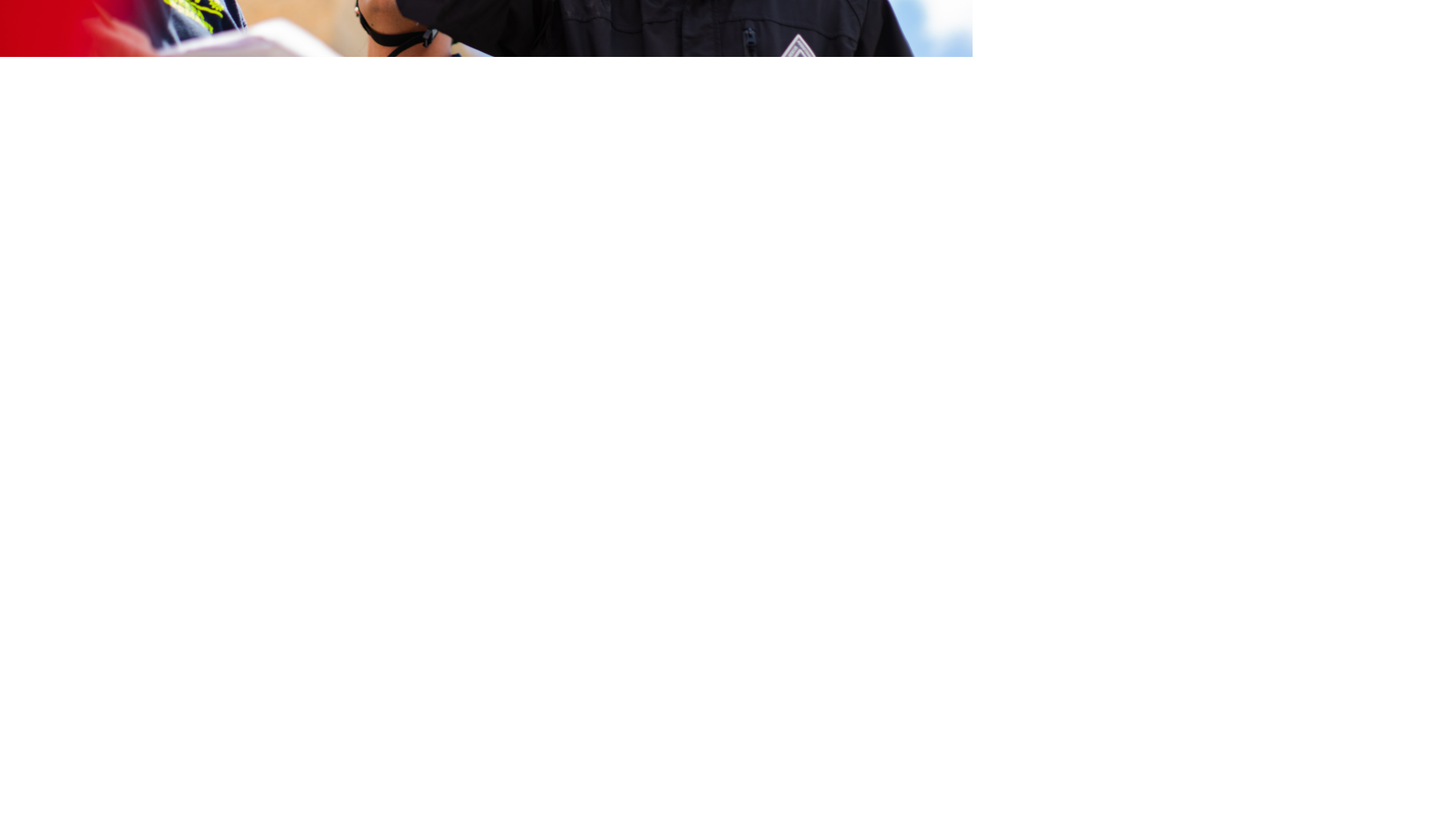
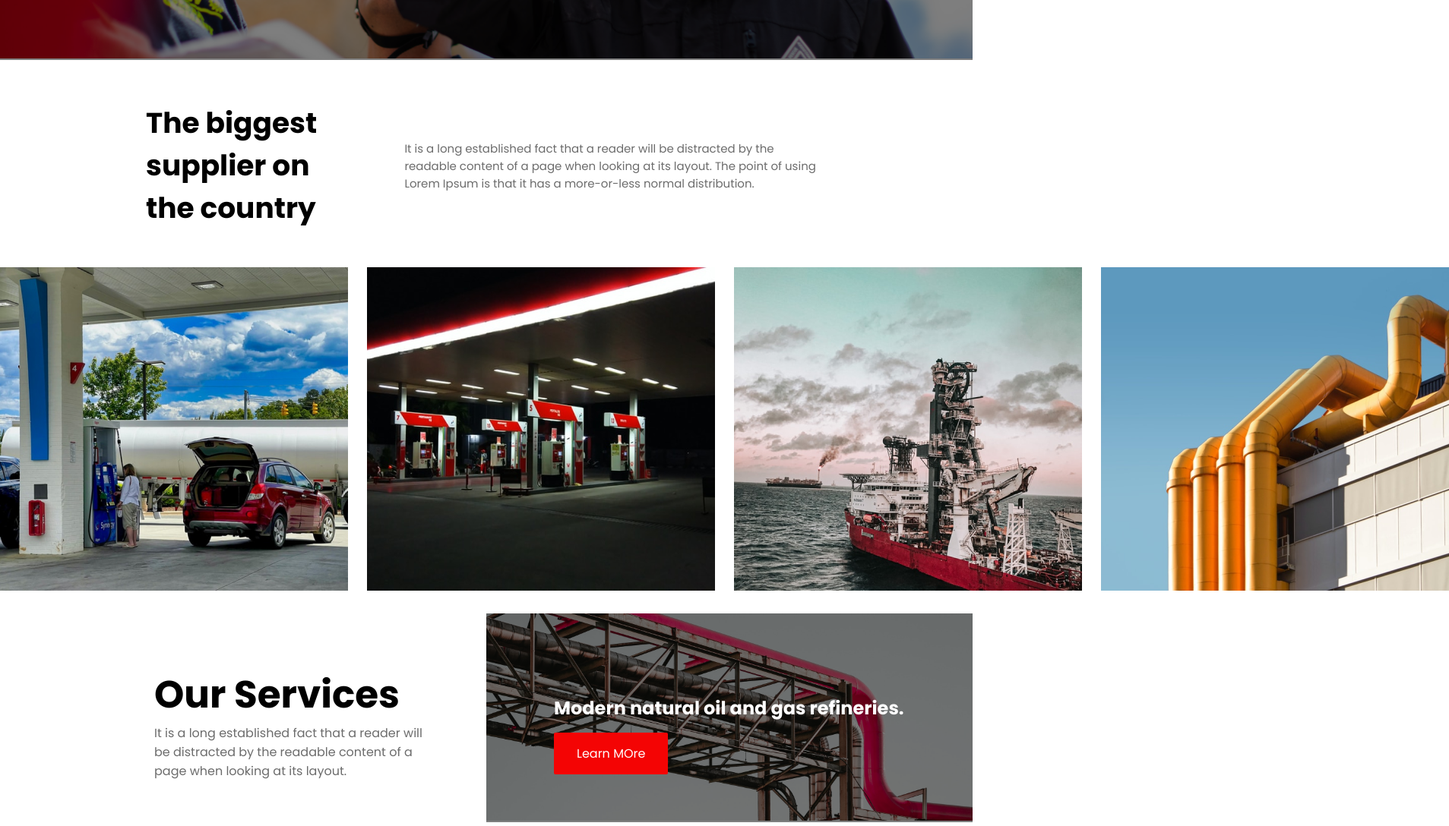
Before and after one commit to farzanacoder/PETROIL, a plain HTML site: page index.html in a window 1280 px wide. Shown: the part 642-1730 px from the top of the page at 76% size, 1907 px wide, since content can reach past the window. Before the commit the page ends 800 px from the top, so only its background shows below. Drawn offline with Linux system fonts and the light colour scheme; a web font is replaced by a local one.

Commit message:
service done

```diff
--- a/css/style.css
+++ b/css/style.css
@@ -15,12 +15,18 @@
     padding: 20px 0;
     color: rgba(255, 255, 255, 1);
 }
+.hero{
+    border-bottom: 2px solid rgba(255, 184, 0, 1);
+}
 .hero_head{
     display: flex;
 }
 .hero_left{
     display: flex;
     width: 50%;
+}
+.hero_left i{
+    cursor: pointer;
 }
 .hero_left .phone{
     padding-left: 26px;
@@ -34,6 +40,7 @@
 .hero_right ul li i{
     margin: 0 10px;
     display: inline-block;
+    cursor: pointer;
 }
 /* .hero_right .brand{
     margin: 0 10px !important;
@@ -74,6 +81,15 @@
 .banner_img{
     position: relative;
 }
+.banner_img .overlay{
+    position: absolute;
+    top: 0;
+    left: 0;
+    width: 100%;
+    height: 99%;
+    background-color: rgba(0, 0, 0,0.5);
+}
+
 .banner_img img{
     width: 100%;
 }
@@ -93,7 +109,7 @@
 .banner_txt a{
     background: rgba(244, 4, 4, 1);
     color: rgba(255, 255, 255, 1);
-    padding: 15px 25px;
+    padding: 15px 30px;
     border-radius: 2px;
     transition: .5s ease-in-out;
 }
@@ -103,7 +119,90 @@
 }
 
 
-/********** banner_area start here ********/
-/********** banner_area start here ********/
-/********** banner_area start here ********/
-/********** banner_area start here ********/
+/********** welcome_area start here ********/
+.welcome{
+    display: flex;
+    margin: 50px 0;
+}
+.w_left{
+    width: 30%;
+    font-size: 25px;
+}
+.w_right {
+	width: 64%;
+	font-size: 15px;
+	margin-top: 50px;
+    margin-left: 80px;
+    color: rgba(108, 108, 108, 1);
+}
+/********** img_area start here ********/
+.slider_img{
+    display: flex;
+    gap: 25px;
+    margin-bottom: 30px;
+}
+.slider_img img{
+    width: 100%;
+
+}
+
+/********** services_area start here ********/
+.services{
+    display: flex;
+    width: 100%;
+    position: relative;
+}
+.s_left_txt{
+    width: 50%;
+    position: absolute;
+    left: 203px;
+    top: 70px;
+}
+.s_left_txt p{
+    width: 59%;
+    color: rgba(108, 108, 108, 1);
+}
+.s_left_txt h1{
+    font-size: 50px;
+}
+.s_left_txt p{
+    width: 59%;
+    color: rgba(108, 108, 108, 1);
+}
+.s_right{
+    width: 50%;
+    position: absolute;
+    right: 0;
+}
+.s_right img{
+    width: 100%;
+}
+.s_right .overlay .over{
+    position: absolute;
+    top: 0;
+    left: 0;
+    color: rgba(255, 255, 255, 1);
+    top: 107px;
+    left: 89px;
+}
+.s_right .overlay{
+    position: absolute;
+    top: 0;
+    left: 0;
+    width: 100%;
+    height: 98%;
+    background-color: rgba(0, 0, 0,0.5);
+}
+.overlay .a{
+    background: rgba(244, 4, 4, 1);
+    color: rgba(255, 255, 255, 1);
+    padding: 15px 30px;
+    border-radius: 2px;
+    transition: .5s ease-in-out;
+    margin-top: 50px;
+    display: inline-block;
+}
+.overlay .a:hover{
+    background: rgba(255, 255, 255, 1);
+    color: rgba(244, 4, 4, 1);
+}
--- a/index.html
+++ b/index.html
@@ -49,6 +49,7 @@
      <div class="banner">
             <div class="banner_img">
                 <img src="images/bg.png" alt="">
+                <div class="overlay"></div>
             </div>
             <div class="container">
                <div class="banner_txt">
@@ -59,8 +60,44 @@
      </div>
 
 
-    <!-- hero_area start here -->
-    <!-- hero_area start here -->
-    <!-- hero_area start here -->
+    <!-- welcome_area start here -->
+     <div class="container">
+        <div class="welcome">
+            <div class="w_left">
+                <h2>The biggest supplier on the country</h2>
+            </div>
+            <div class="w_right">
+                <p>It is a long established fact that a reader will be distracted by the readable content of a page when looking at its layout. The point of using Lorem Ipsum is that it has a more-or-less normal distribution.</p>
+            </div>
+        </div>
+     </div>
+
+
+    <!-- img_area start here -->
+     <div class="slider_img">
+        <img src="images/img_1.png" alt="">
+        <img src="images/img_2.png" alt="">
+        <img src="images/img_3.png" alt="">
+        <img src="images/img_4.png" alt="">
+    </div>
+
+
+    <!-- services_area start here -->
+     <div class="services">
+            <div class="s_left_txt">
+                <h1>Our Services</h1>
+                <p>It is a long established fact that a reader will be distracted by the readable content of a page when looking at its layout.</p>
+            </div>
+        <div class="s_right">
+            <img src="images/img_6.png" alt="">
+            <div class="overlay">
+                <h2 class="over">Modern natural oil and gas refineries.</h2>
+                <a href="#" class="over a">Learn MOre</a>
+            </div>
+        </div>
+     </div>
+
+
+
 </body>
 </html>
```
Also changed, not shown: images/img_1.png (added), images/img_2.png (added), images/img_3.png (added), images/img_4.png (added), images/img_5.png (added), images/img_6.png (added), images/img_7.png (added).
